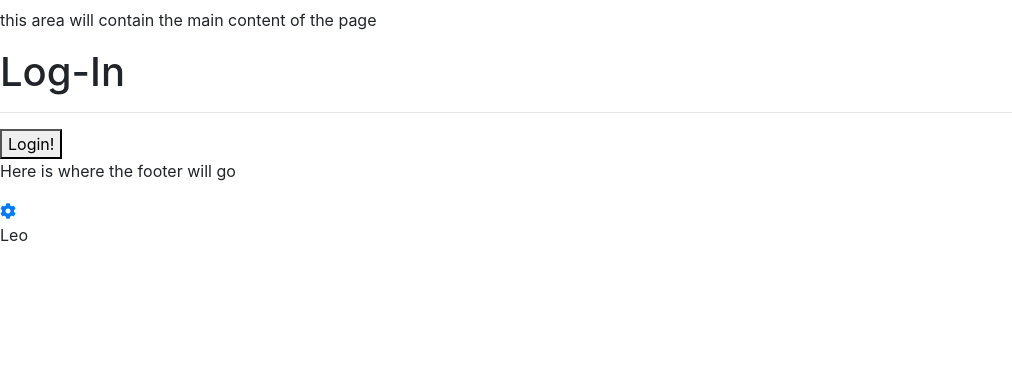
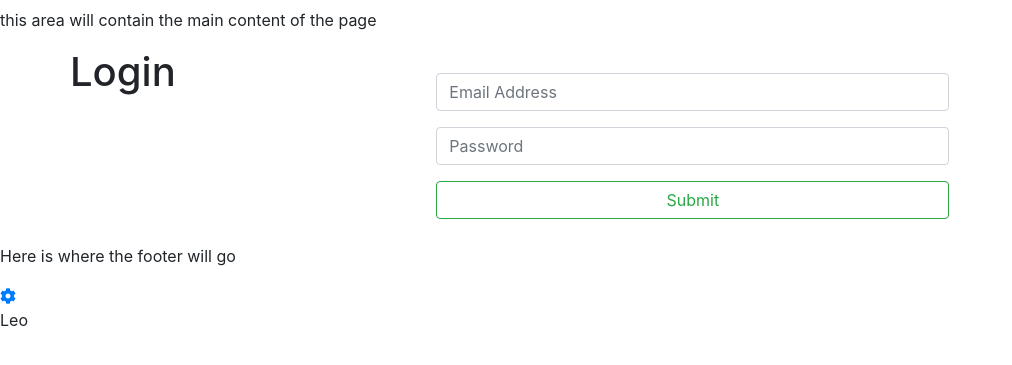
Before and after one commit to Shadowcoder12/Project-4, a Python web app: template templates/login.html in a window 1280 px wide. Shown: the part 56-421 px from the top of the page, without its empty margins (0-1012 px from the left). Run offline with Jinja, Linux system fonts and the light colour scheme; the template is opened without the code that fills it, so the values that code supplies are empty, except form fields; form fields are guessed from the names that the template uses; some libraries are stand-ins or nearby versions.

Commit message:
updated login form style

```diff
--- a/templates/login.html
+++ b/templates/login.html
@@ -1,17 +1,33 @@
 {% extends "layout.html" %} {% block content %}
-  <form method="POST" action="" class="form login">
-    <h1>Log-In</h1>
-    <hr />
-    {{ form.hidden_tag() }}
-    {% for field in form %}
+<div class="form container">
+    <div class="row ">
+    <h1 class="title" style="text-align: center;">Login </h1>
+    <div style="margin: 25px auto; width:45%;">
+<form method="POST" action="" enctype=multipart/form-data>
+{{ form.hidden_tag() }}
+
+<div class="form-group">
+{{ form.email(class_="input form-control", placeholder = "Email Address") }}
+</div>
+<div class="form-group">
+{{ form.password(class_="input form-control", placeholder = "Password") }}
+</div>
+{{ form.submit(class_="button btn btn-outline-success btn-block") }}
+
+</form>
+</div>
+
+    </div>
+</div>
+
+
+{% for field in form %}
     <div class="field">
       {% if field.errors %} {% for error in field.errors %}
       <div class="notification error">{{ error }}</div>
-      {% endfor %} {% endif %}
-      {{ field(placeholder=field.label.text) }}
-    </div>
+
+      {% endfor %}
+      {% endif %}
     {% endfor %}
-    <button type="submit" id="submit">Login!</button>
-  </form>
 
 {% endblock %}
```
